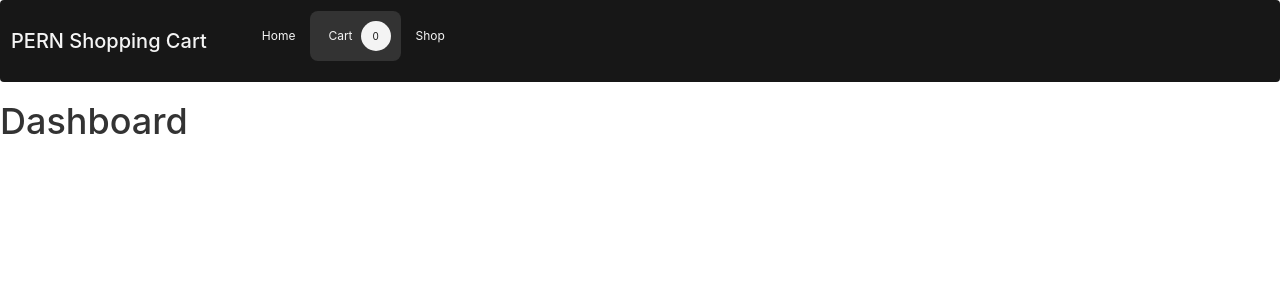
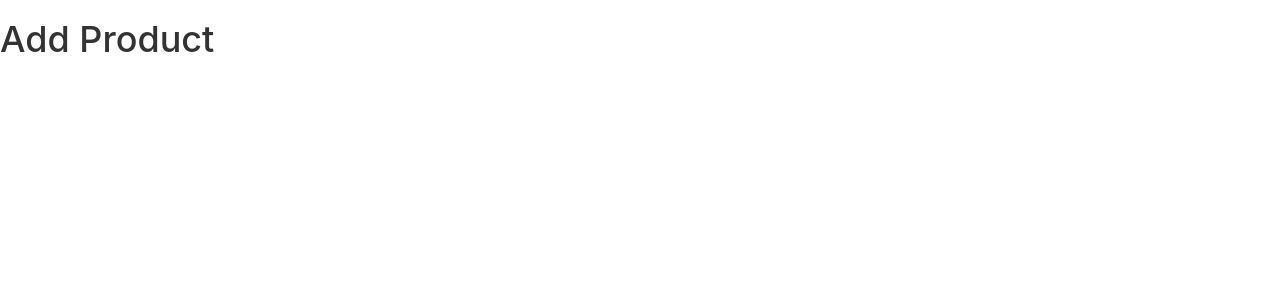
Before and after one commit to CodeLuminary/pern-stack-based-ecommerce, a React (Create React App) app in the folder frontend/: page /admin/products/add in a window 1280 px wide. Shown: the top 300 px of the page. Built offline with nearby package versions, Linux system fonts and the light colour scheme.

Commit message:
Project updated

```diff
--- a/frontend/src/App.js
+++ b/frontend/src/App.js
@@ -2,10 +2,11 @@ import './css/App.css';
 import {BrowserRouter as Router, Routes, Route } from 'react-router-dom'
 
 import Home from './components/Home.js';
-import Admin from './components/admin/dashboard';
+//import Admin from './components/admin/dashboard';
+import Admin from './components/admin/router'
 import ProductDetails from './components/productDetails';
 import Cart from './components/cart';
-
+import AddProduct from './components/admin/addProducts';
 
 function App() {
   return (
@@ -16,8 +17,6 @@ function App() {
         <Route path="product/:id" element={<ProductDetails />} />
         <Route path="cart" element={<Cart />} />
         <Route path="admin/*" element={<Admin />}>
-            <Route path="products/add" element={<addProduct />}/>
-            <Route path="products/view" element={<viewProducts />} />
         </Route>
       </Routes>
     </Router>
--- a/frontend/src/components/admin/addProducts.js
+++ b/frontend/src/components/admin/addProducts.js
@@ -1,4 +1,8 @@
-const addProduct = () =>{
-
+const AddProduct = () =>{
+    return (
+        <div>
+            <h1>Add Product</h1>
+        </div>
+    )
 }
-export default addProduct;
+export default AddProduct;
--- a/frontend/src/components/admin/router.js
+++ b/frontend/src/components/admin/router.js
@@ -1,11 +1,15 @@
 import {BrowserRouter as Router, Routes, Route } from 'react-router-dom'
 import Dashboard from './dashboard'
-import addProduct from './addProducts';
+import AddProduct from './addProducts';
 import viewProducts from './viewProducts';
 const router = () =>{
     return (
-        <>
-        </>
+        <div>
+            <Routes>
+                <Route path="products/add" element={<AddProduct />}/>
+                <Route path="products/view" element={<viewProducts />} />
+            </Routes>
+        </div>
     )
 }
 export default router
```
